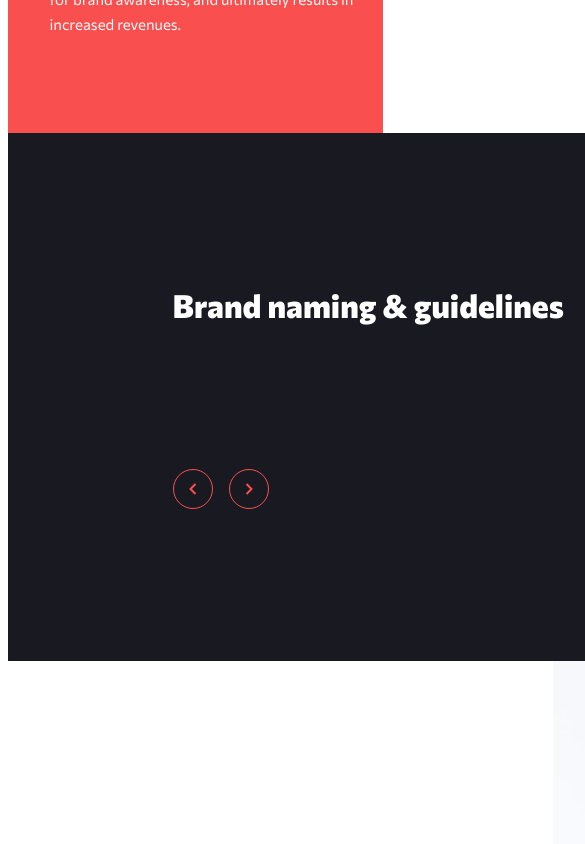
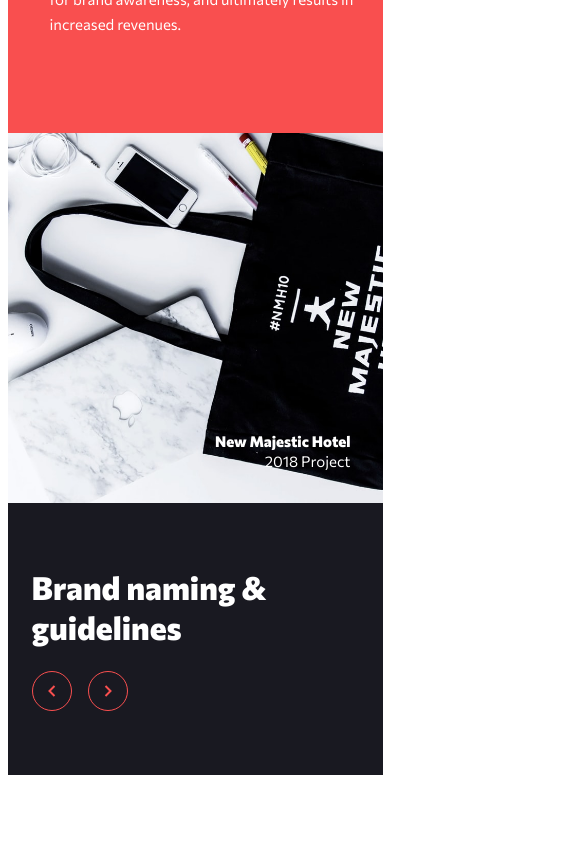
Before and after one commit to danielopq/creative, a React (Vite) app: page / in a window 390 px wide. Shown: the part 2180-3024 px from the top of the page, 585 px wide, since content can reach past the window. Built offline with nearby package versions, Linux system fonts and the light colour scheme.

Commit message:
guidelines.css, project.css - mobile version done

```diff
--- a/src/components/guidelines/guidelines.css
+++ b/src/components/guidelines/guidelines.css
@@ -101,4 +101,28 @@
 
 /*############################## MOBILE VERSION ##############################*/
 
-@media screen and (max-width:767px) {}
+@media screen and (max-width:767px) {
+    #guidelines {
+        height: 642px;
+        display: flex;
+        flex-direction: column-reverse;
+    }
+
+    #guidelines-header {
+        width: inherit;
+        height: 272px;
+        margin-right: 0px;
+        padding: 64px 24px 0px;
+    }
+
+    #guidelines-header>div {
+        width: 327px;
+        height: 144px;
+        background: none;
+    }
+
+    #guidelines-header h2 {
+        width: 327px;
+        height: 80px;
+    }
+}
--- a/src/components/guidelines/project/project.css
+++ b/src/components/guidelines/project/project.css
@@ -52,4 +52,28 @@
 
 /*############################## MOBILE VERSION ##############################*/
 
-@media screen and (max-width:767px) {}
+@media screen and (max-width:767px) {
+    .project{
+        width: inherit;
+        height: 370px;
+        padding: 298px 32px 0px 0px;
+        background: top/460px no-repeat;
+        position: absolute;
+        margin-left: 0px;
+        margin-bottom: 272px;
+    }
+
+
+    .projectDetails{
+        width: auto;
+        height: 40px;
+    }
+
+    .projectTitle{
+        font: 400 15px/20px 'Commissioner-ExtraBold';
+    }
+
+    .projectDate{
+        font: 400 15px/20px 'Commissioner-Regular';
+    }
+}
```
